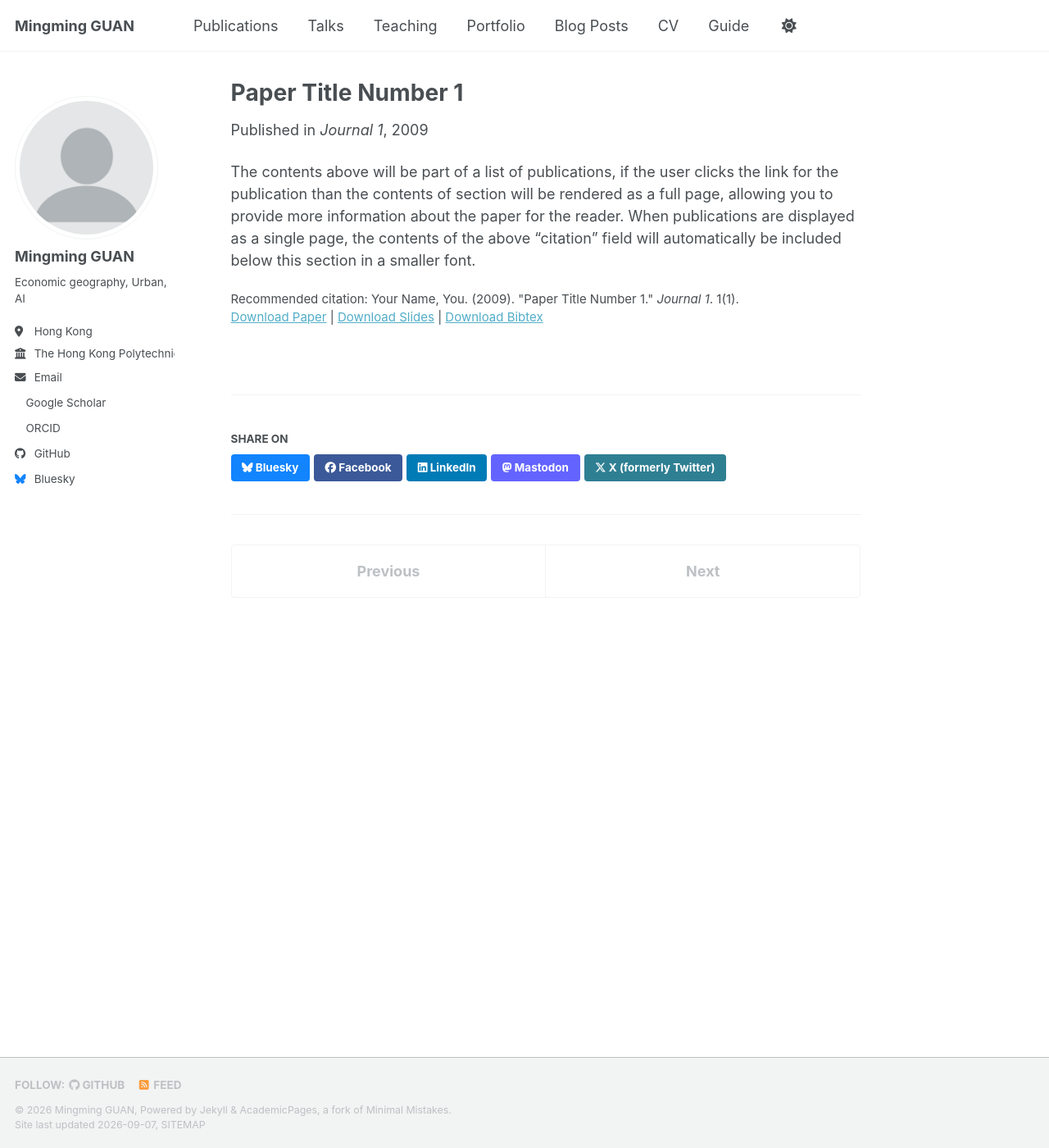
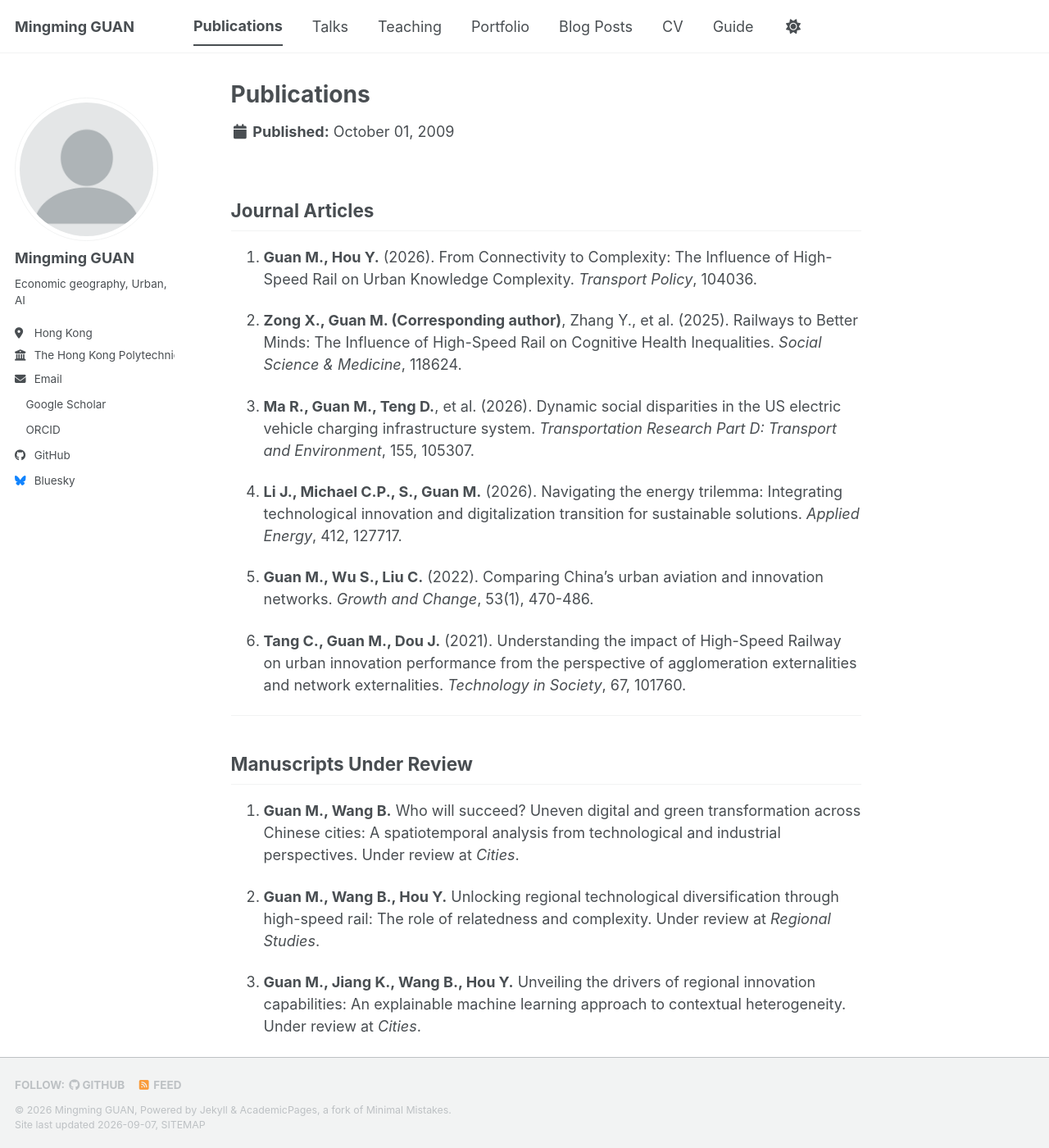
Before and after one commit to geogmm/geogmm.github.io, a Jekyll site: the page built from _publications/2009-10-01-paper-title-number-1.md, in a window 1280 px wide and 1400 px high. Shown: the whole window at 82% size. Built offline with Jekyll 4.4.1, drawn with Linux system fonts in a browser that asks for light colours; a style sheet for code colours, icons or effects is not loaded.

Commit message:
Update 2009-10-01-paper-title-number-1.md

```diff
--- a/_publications/2009-10-01-paper-title-number-1.md
+++ b/_publications/2009-10-01-paper-title-number-1.md
@@ -1,14 +1,31 @@
 ---
-title: "Paper Title Number 1"
-collection: publications
-category: manuscripts
-permalink: /publication/2009-10-01-paper-title-number-1
-excerpt: 'This paper is about the number 1. The number 2 is left for future work.'
-date: 2009-10-01
-venue: 'Journal 1'
-slidesurl: 'https://academicpages.github.io/files/slides1.pdf'
-paperurl: 'https://academicpages.github.io/files/paper1.pdf'
-bibtexurl: 'https://academicpages.github.io/files/bibtex1.bib'
-citation: 'Your Name, You. (2009). &quot;Paper Title Number 1.&quot; <i>Journal 1</i>. 1(1).'
+title: "Publications"
+permalink: /publications/
+author_profile: true
 ---
-The contents above will be part of a list of publications, if the user clicks the link for the publication than the contents of section will be rendered as a full page, allowing you to provide more information about the paper for the reader. When publications are displayed as a single page, the contents of the above "citation" field will automatically be included below this section in a smaller font.
+
+## Journal Articles
+
+1. **Guan M., Hou Y.** (2026). From Connectivity to Complexity: The Influence of High-Speed Rail on Urban Knowledge Complexity. *Transport Policy*, 104036.
+
+2. **Zong X., Guan M. (Corresponding author)**, Zhang Y., et al. (2025). Railways to Better Minds: The Influence of High-Speed Rail on Cognitive Health Inequalities. *Social Science & Medicine*, 118624.
+
+3. **Ma R., Guan M., Teng D.**, et al. (2026). Dynamic social disparities in the US electric vehicle charging infrastructure system. *Transportation Research Part D: Transport and Environment*, 155, 105307.
+
+4. **Li J., Michael C.P., S., Guan M.** (2026). Navigating the energy trilemma: Integrating technological innovation and digitalization transition for sustainable solutions. *Applied Energy*, 412, 127717.
+
+5. **Guan M., Wu S., Liu C.** (2022). Comparing China's urban aviation and innovation networks. *Growth and Change*, 53(1), 470-486.
+
+6. **Tang C., Guan M., Dou J.** (2021). Understanding the impact of High-Speed Railway on urban innovation performance from the perspective of agglomeration externalities and network externalities. *Technology in Society*, 67, 101760.
+
+---
+
+## Manuscripts Under Review
+
+1. **Guan M., Wang B.** Who will succeed? Uneven digital and green transformation across Chinese cities: A spatiotemporal analysis from technological and industrial perspectives. Under review at *Cities*.
+
+2. **Guan M., Wang B., Hou Y.** Unlocking regional technological diversification through high-speed rail: The role of relatedness and complexity. Under review at *Regional Studies*.
+
+3. **Guan M., Jiang K., Wang B., Hou Y.** Unveiling the drivers of regional innovation capabilities: An explainable machine learning approach to contextual heterogeneity. Under review at *Cities*.
+
+4. **Guan M., Li J.** Unpacking urban green innovation performance: An interpretable machine learning analysis of Chinese cities. Under review at *Technological Forecasting and Social Change*.
```
